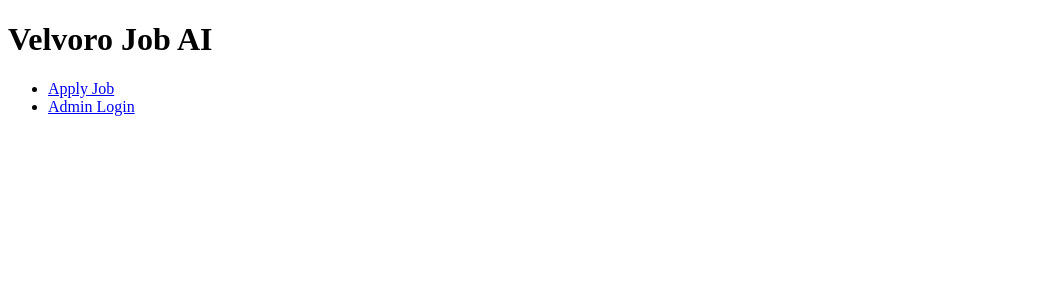
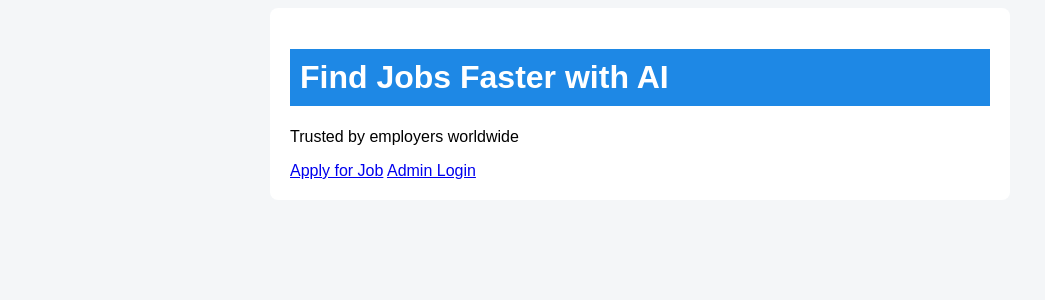
Before and after one commit to ovelvoro-stack/velvoro-job-ai, a Flask app: page / in a window 1280 px wide. Shown: the top 300 px of the page, without its empty margins (0-1045 px from the left). Run offline with Flask 3, Linux system fonts and the light colour scheme.

Commit message:
Update home.html

```diff
--- a/templates/home.html
+++ b/templates/home.html
@@ -1,13 +1,15 @@
 <!DOCTYPE html>
 <html>
 <head>
-    <title>Velvoro Job AI</title>
+  <title>Velvoro Job AI</title>
+  <link rel="stylesheet" href="/static/style.css">
 </head>
 <body>
-    <h1>Velvoro Job AI</h1>
-    <ul>
-        <li><a href="/apply">Apply Job</a></li>
-        <li><a href="/admin">Admin Login</a></li>
-    </ul>
+  <div class="container">
+    <h1>Find Jobs Faster with AI</h1>
+    <p>Trusted by employers worldwide</p>
+    <a class="btn" href="/apply">Apply for Job</a>
+    <a class="btn secondary" href="/admin">Admin Login</a>
+  </div>
 </body>
 </html>
```
